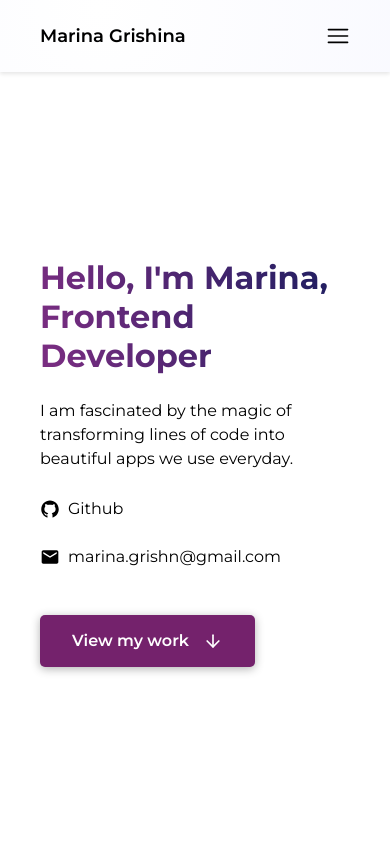
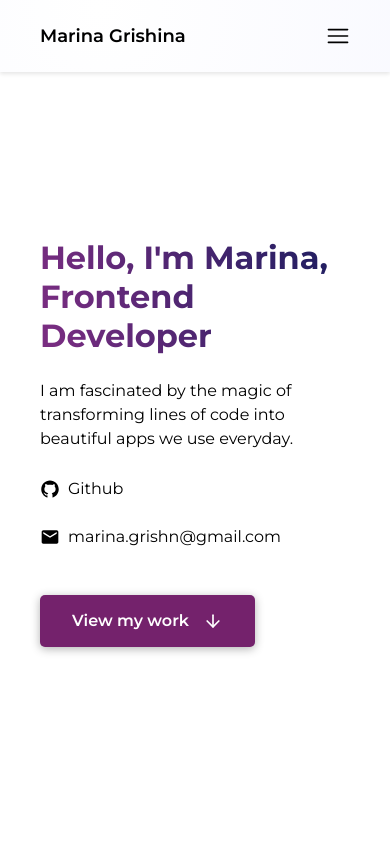
Before and after one commit to MarinGr/portfolio, a React (Create React App) app: page / in a window 390 px wide. Shown: the top 844 px of the page. Built offline with nearby package versions, Linux system fonts and the light colour scheme.

Commit message:
add media query in about section

```diff
--- a/src/components/About.jsx
+++ b/src/components/About.jsx
@@ -49,6 +49,10 @@ const Container = styled.section`
 
   @media (max-width: 990px) {
     margin-top: 40px;
+  }
+
+  @media (max-width: 480px) {
+    margin-top: 20px;
   }
 `;
 
```
